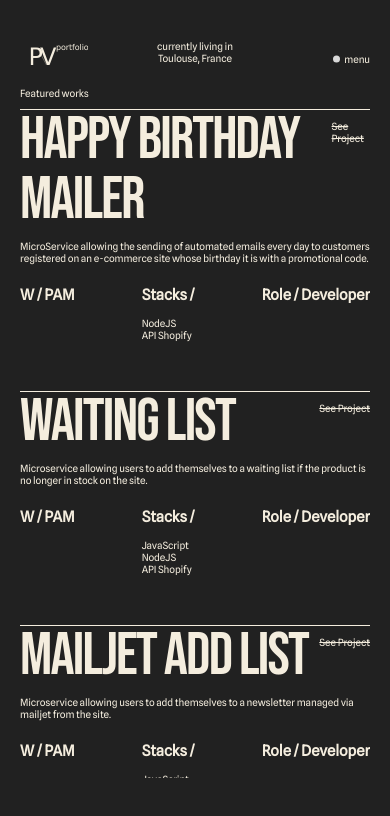
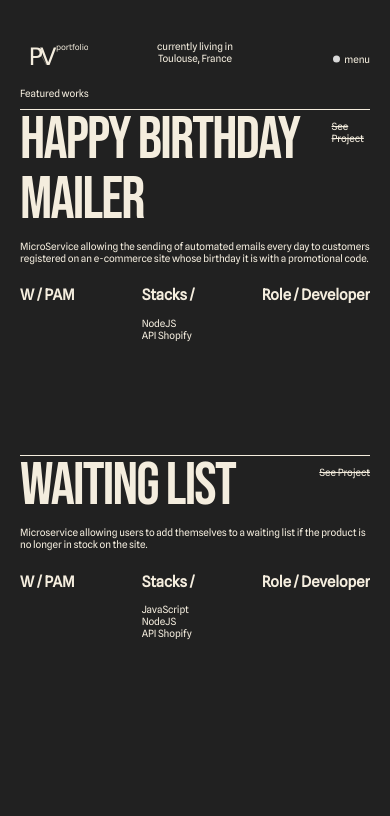
Before and after one commit to tifiloutube/my-portfolio, a Nuxt app in the folder portfolio/: page /Work in a window 390 px wide. Shown: the top 816 px of the page. Built offline with nearby package versions, Linux system fonts and the light colour scheme.

Commit message:
Update ExperiencePro.vue

```diff
--- a/portfolio/components/WorkPage/ExperiencePro.vue
+++ b/portfolio/components/WorkPage/ExperiencePro.vue
@@ -391,4 +391,10 @@ ul {
   position: sticky;
   top:0;
 }
+
+@media screen and (max-width: 600px) {
+  .project {
+    height: 35vh;
+  }
+}
 </style>
```
